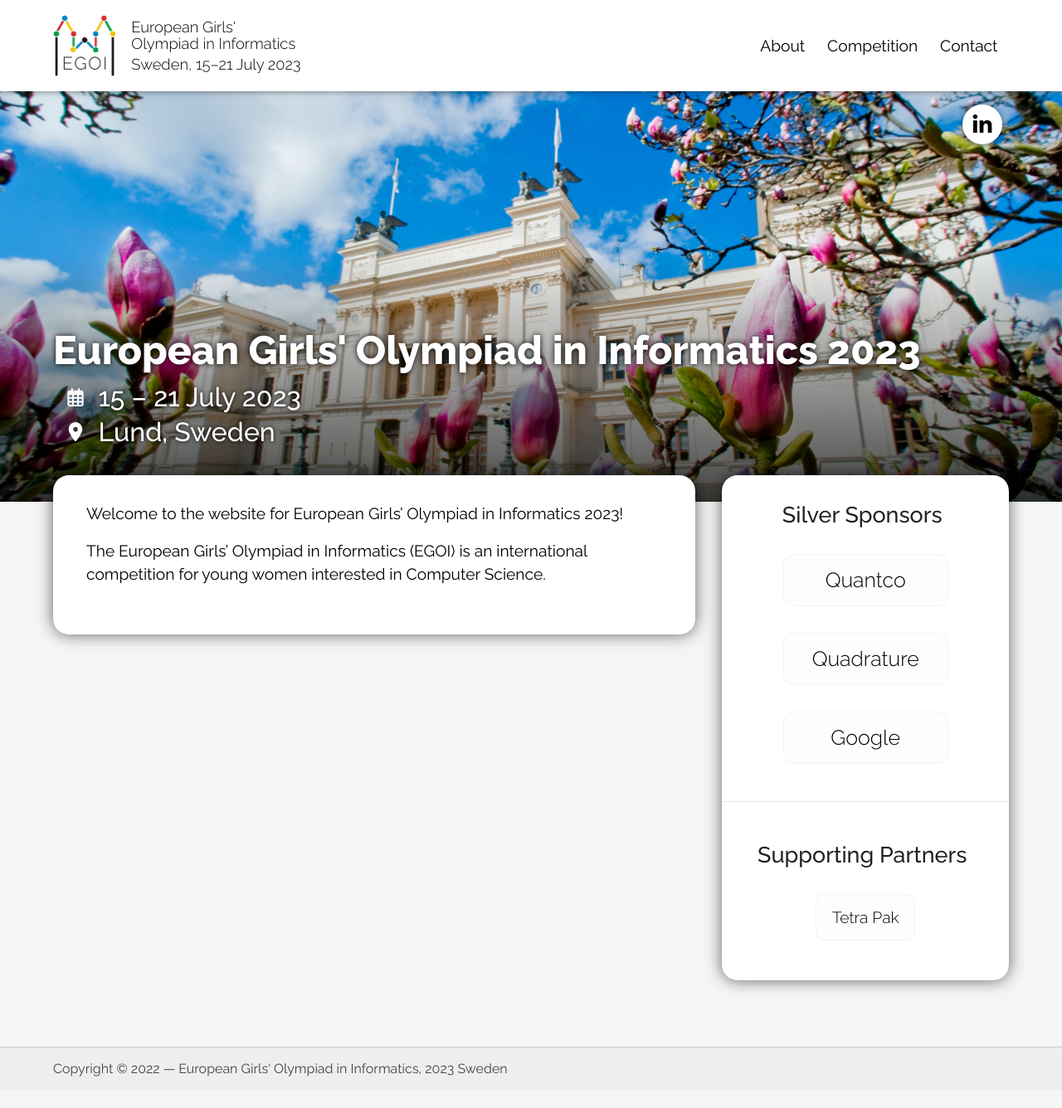
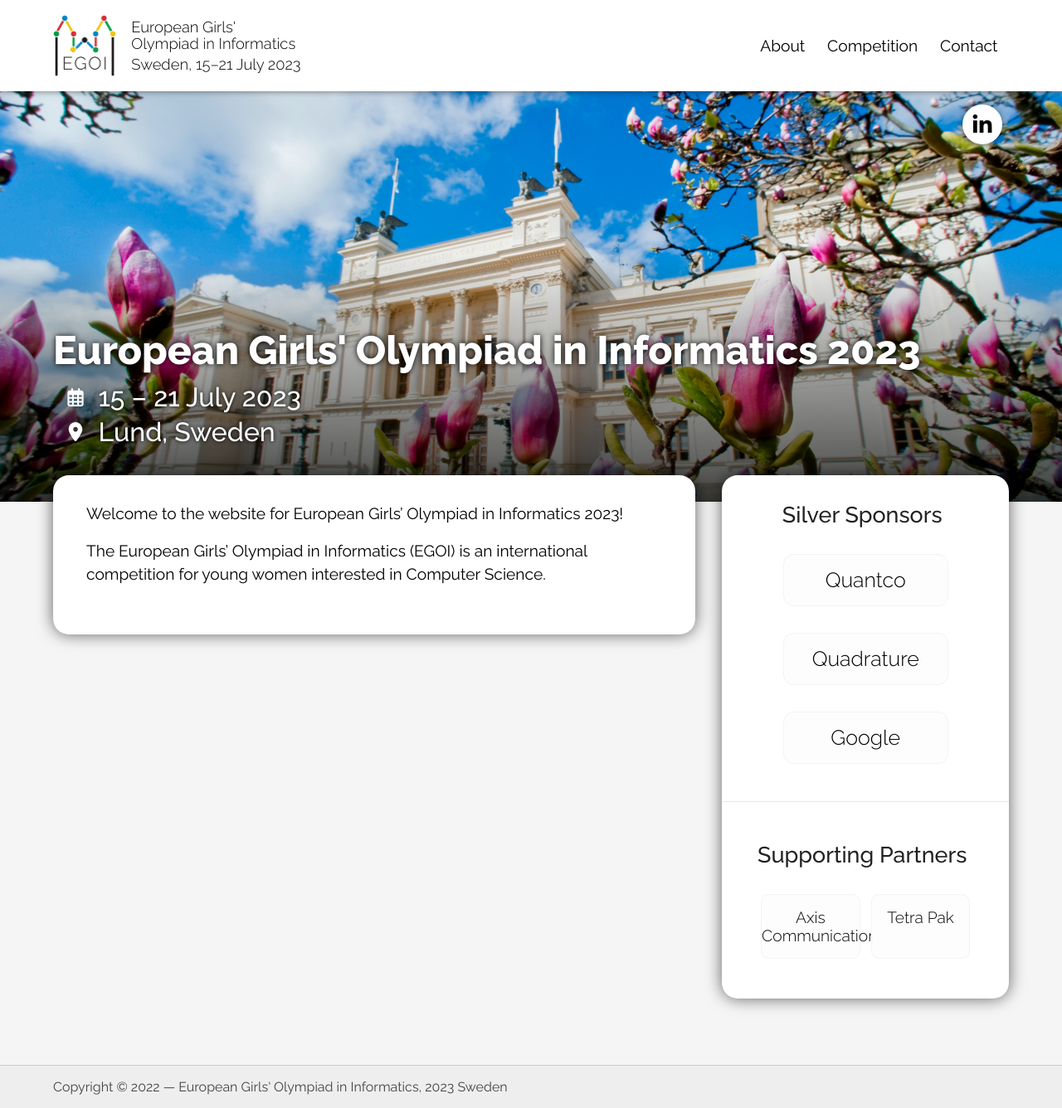
Before and after one commit to Kodsport/egoi23.se, a Jekyll site: the page built from index.md, in a window 1280 px wide. Shown: the whole page at 83% size. Built offline with Jekyll 4.4.1, drawn with Linux system fonts in a browser that asks for light colours; before the commit the page ends 1314 px from its top, so only the background shows below that.

Commit message:
add axis to sponsors list

```diff
--- a/_data/sponsors.yml
+++ b/_data/sponsors.yml
@@ -8,7 +8,6 @@
     - name: Google
     - name: Quadrature
     - name: Quantco
-    #- name: Oracle
 #- level: bronze
 #  title: Bronze Sponsors
 #  sponsors:
@@ -16,3 +15,4 @@
   title: Supporting Partners
   sponsors:
     - name: Tetra Pak
+    - name: Axis Communications
```
